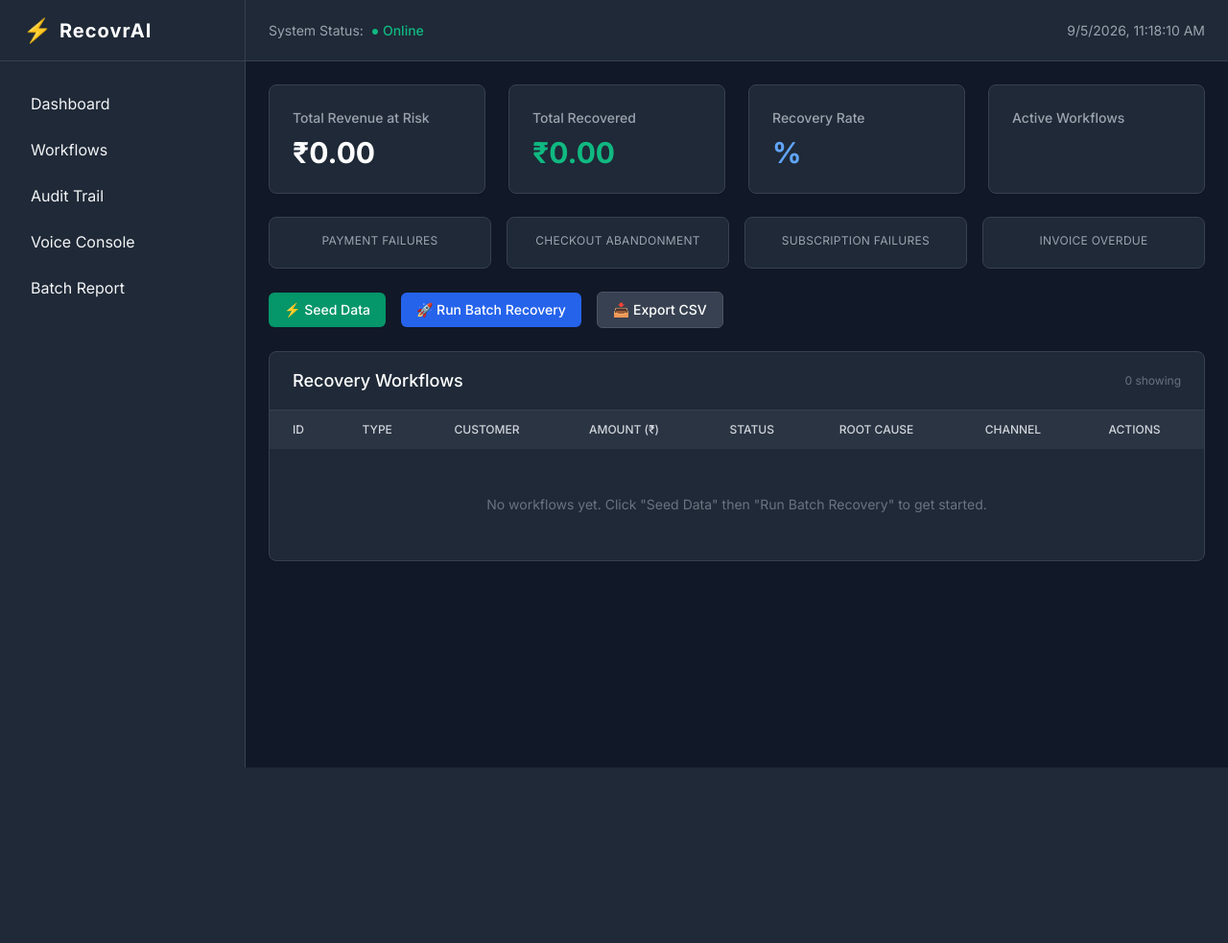
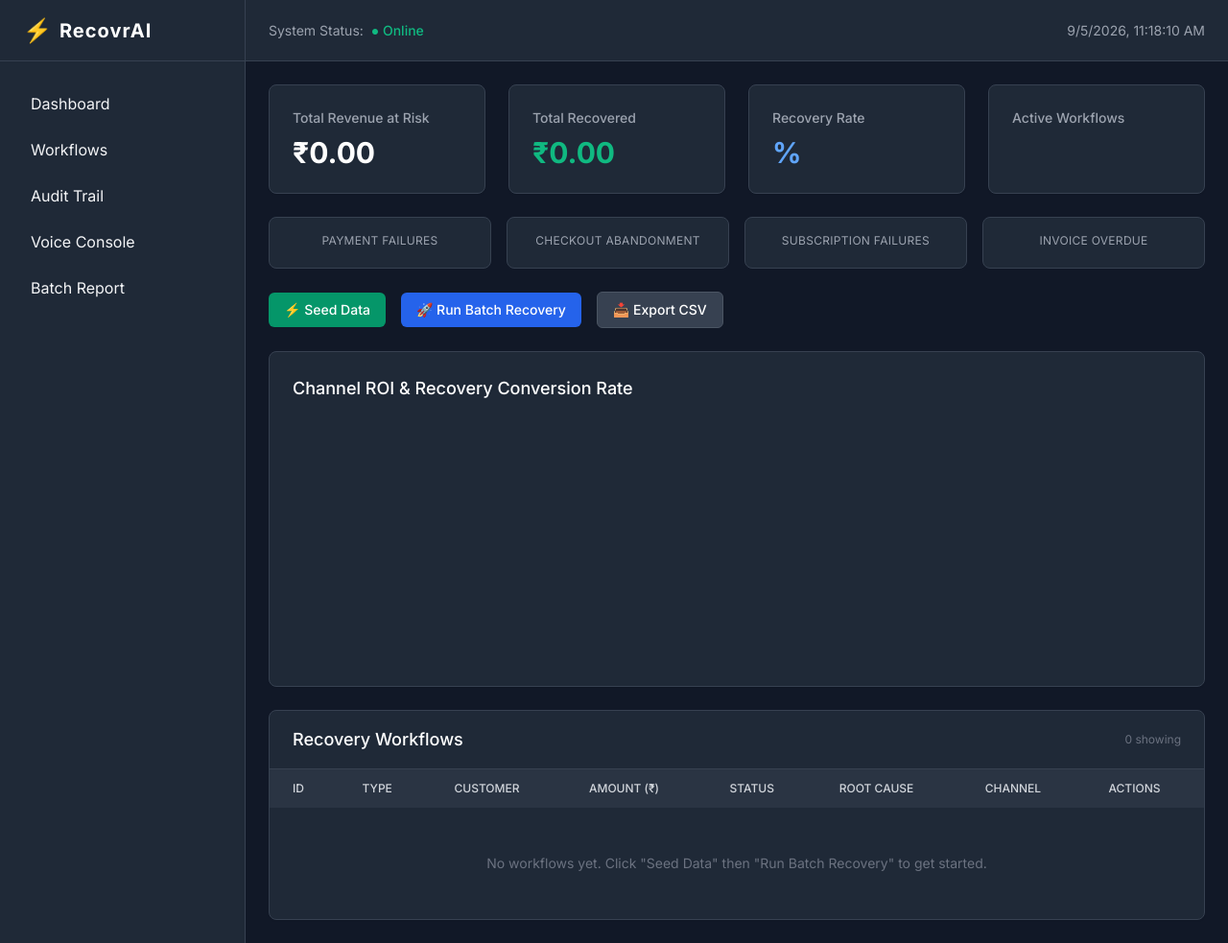
Before and after one commit to Ojaswi-Gupta/revenue_recovery, a Python web app: template templates/dashboard.html in a window 1280 px wide. Shown: the whole page at 96% size. Before the commit the page ends 800 px from the top, so only its background shows below. Run offline with Jinja, Linux system fonts and the light colour scheme; the template is opened without the code that fills it, so the values that code supplies are empty; a map, chart or similar area stays blank; some libraries are stand-ins or nearby versions.

Commit message:
feat: Channel ROI Analytics Chart

```diff
--- a/api/dashboard.py
+++ b/api/dashboard.py
@@ -37,11 +37,13 @@ async def dashboard_home(request: Request, db: AsyncSession = Depends(get_db)):
     """Main dashboard page with overview stats and recent workflows."""
     stats = await _get_dashboard_stats(db)
     workflows = await _get_recent_workflows(db, limit=25)
+    channel_stats = await _get_channel_stats(db)
 
     return templates.TemplateResponse("dashboard.html", {
         "request": request,
         "stats": stats,
         "workflows": workflows,
+        "channel_stats": channel_stats,
     })
 
 
--- a/templates/dashboard.html
+++ b/templates/dashboard.html
@@ -58,6 +58,66 @@
         </a>
         <div id="action-result" class="ml-4"></div>
     </div>
+
+    <!-- Channel ROI & Recovery Analytics Chart -->
+    <div class="bg-gray-800 rounded-lg border border-gray-700 shadow-sm p-6 mb-6">
+        <h2 class="text-lg font-medium text-white mb-4">Channel ROI & Recovery Conversion Rate</h2>
+        <div class="w-full h-64">
+            <canvas id="roiChart"></canvas>
+        </div>
+    </div>
+
+    <script src="https://cdn.jsdelivr.net/npm/chart.js"></script>
+    <script>
+        document.addEventListener("DOMContentLoaded", function() {
+            const ctx = document.getElementById('roiChart').getContext('2d');
+            const rawStats = {{ channel_stats | tojson | safe }};
+
+            const labels = rawStats.map(stat => stat.channel.toUpperCase());
+            const data = rawStats.map(stat => stat.success_rate);
+
+            new Chart(ctx, {
+                type: 'bar',
+                data: {
+                    labels: labels,
+                    datasets: [{
+                        label: 'Success Rate (%)',
+                        data: data,
+                        backgroundColor: 'rgba(16, 185, 129, 0.6)', // Emerald
+                        borderColor: 'rgba(16, 185, 129, 1)',
+                        borderWidth: 1,
+                        borderRadius: 4
+                    }]
+                },
+                options: {
+                    responsive: true,
+                    maintainAspectRatio: false,
+                    scales: {
+                        y: {
+                            beginAtZero: true,
+                            max: 100,
+                            grid: { color: 'rgba(255, 255, 255, 0.1)' },
+                            ticks: { color: '#9ca3af' }
+                        },
+                        x: {
+                            grid: { display: false },
+                            ticks: { color: '#9ca3af' }
+                        }
+                    },
+                    plugins: {
+                        legend: { display: false },
+                        tooltip: {
+                            callbacks: {
+                                label: function(context) {
+                                    return context.raw + '% Conversion';
+                                }
+                            }
+                        }
+                    }
+                }
+            });
+        });
+    </script>
 
     <!-- Workflows Table -->
     <div class="bg-gray-800 rounded-lg border border-gray-700 shadow-sm overflow-hidden">
```
